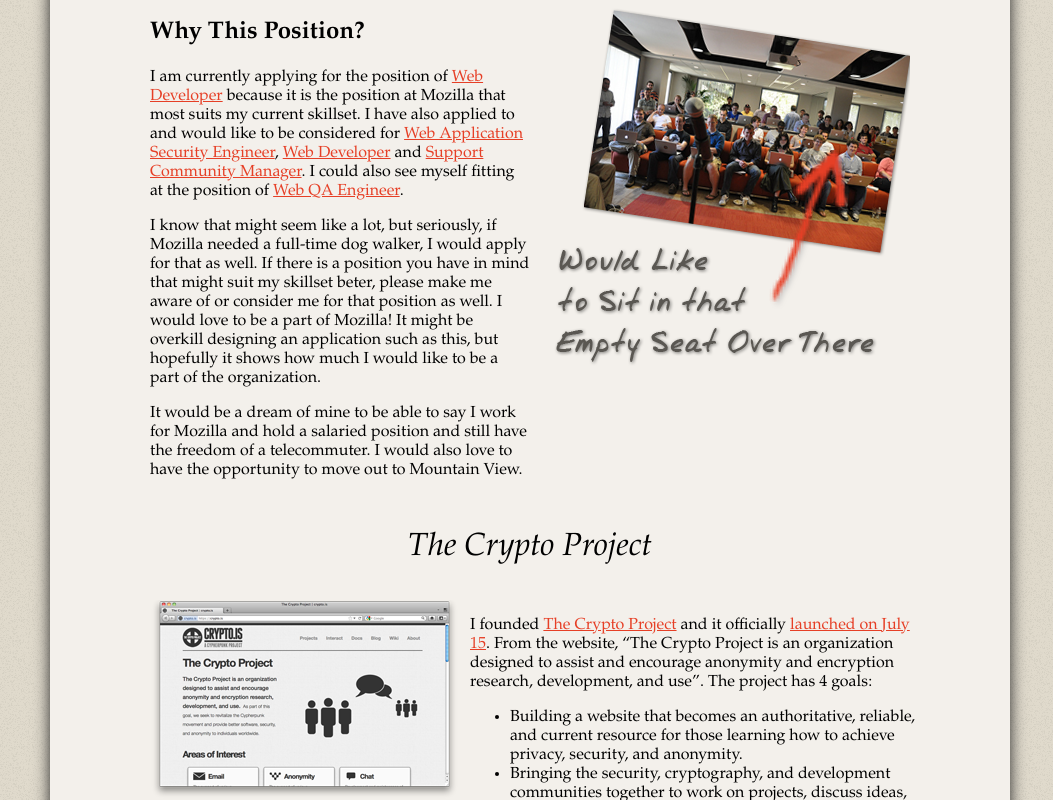
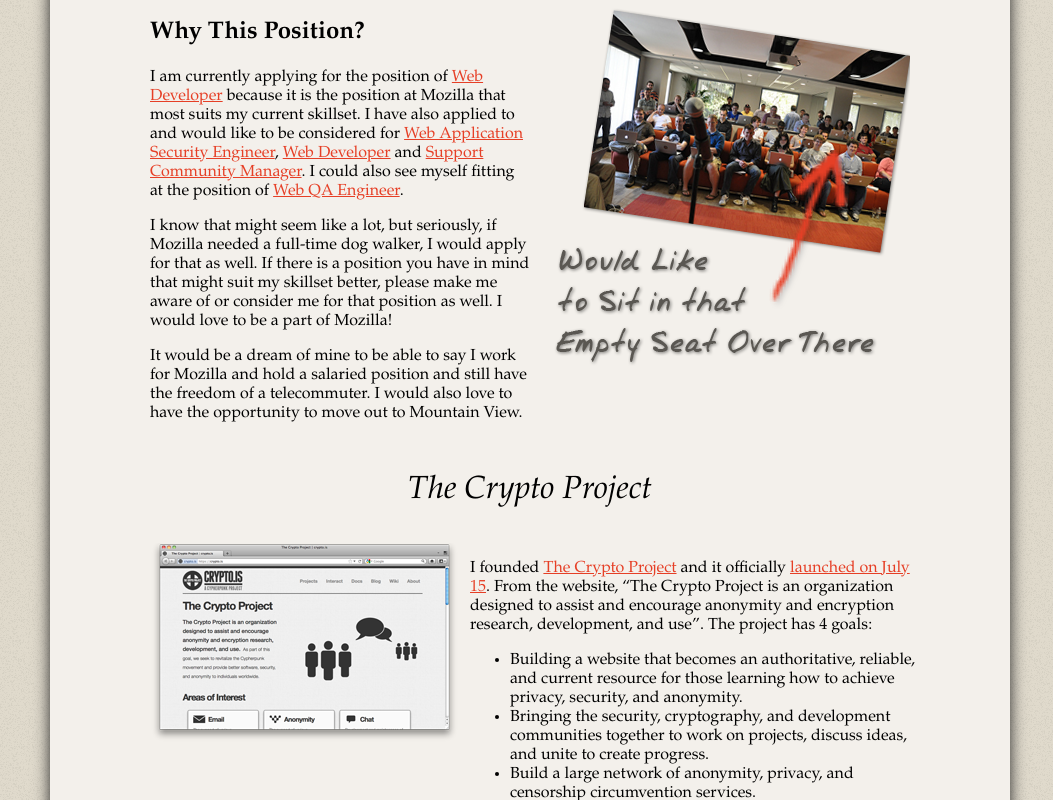
Before and after one commit to sirvaliance/Sirvaliance-Website, a Django app: page /mozilla/ in a window 1280 px wide. Shown: the part 792-1592 px from the top of the page, without its empty margins (110-1163 px from the left). Run offline with Django 3.2, Linux system fonts and the light colour scheme; some libraries are stand-ins or nearby versions.

Commit message:
Typo and copy change.

```diff
--- a/sirvaliance/templates/mozilla.html
+++ b/sirvaliance/templates/mozilla.html
@@ -37,7 +37,7 @@
             <div class="grid_5 prefix_1 alpha">
                 <h2>Why This Position?</h2>
                 <p>I am currently applying for the position of <a href="http://hire.jobvite.com/CompanyJobs/Careers.aspx?c=qpX9Vfwa&cs=9Kt9Vfw1&page=Job%20Description&j=o75XVfwO">Web Developer</a> because it is the position at Mozilla that most suits my current skillset. I have also applied to and would like to be considered for <a href="http://hire.jobvite.com/CompanyJobs/Careers.aspx?c=qpX9Vfwa&cs=9Kt9Vfw1&page=Job%20Description&j=o52SVfwE">Web Application Security Engineer</a>, <a href="http://hire.jobvite.com/CompanyJobs/Careers.aspx?c=qpX9Vfwa&cs=9Kt9Vfw1&page=Job%20Description&j=oIkXVfwE">Web Developer</a> and <a href="http://hire.jobvite.com/CompanyJobs/Careers.aspx?c=qpX9Vfwa&cs=9Kt9Vfw1&page=Job%20Description&j=opcXVfwd">Support Community Manager</a>. I could also see myself fitting at the position of <a href="http://hire.jobvite.com/CompanyJobs/Careers.aspx?c=qpX9Vfwa&cs=9Kt9Vfw1&page=Job%20Description&j=o0cIVfwz">Web QA Engineer</a>.</p>
-                <p>I know that might seem like a lot, but seriously, if Mozilla needed a full-time dog walker, I would apply for that as well.  If there is a position you have in mind that might suit my skillset beter, please make me aware of or consider me for that position as well.  I would love to be a part of Mozilla! It might be overkill designing an application such as this, but hopefully it shows how much I would like to be a part of the organization.</p>
+                <p>I know that might seem like a lot, but seriously, if Mozilla needed a full-time dog walker, I would apply for that as well.  If there is a position you have in mind that might suit my skillset better, please make me aware of or consider me for that position as well.  I would love to be a part of Mozilla!</p>
                 <p>It would be a dream of mine to be able to say I work for Mozilla and hold a salaried position and still have the freedom of a telecommuter.  I would also love to have the opportunity to move out to Mountain View.</p>
             </div>
             <div class="grid_5 omega">
```
